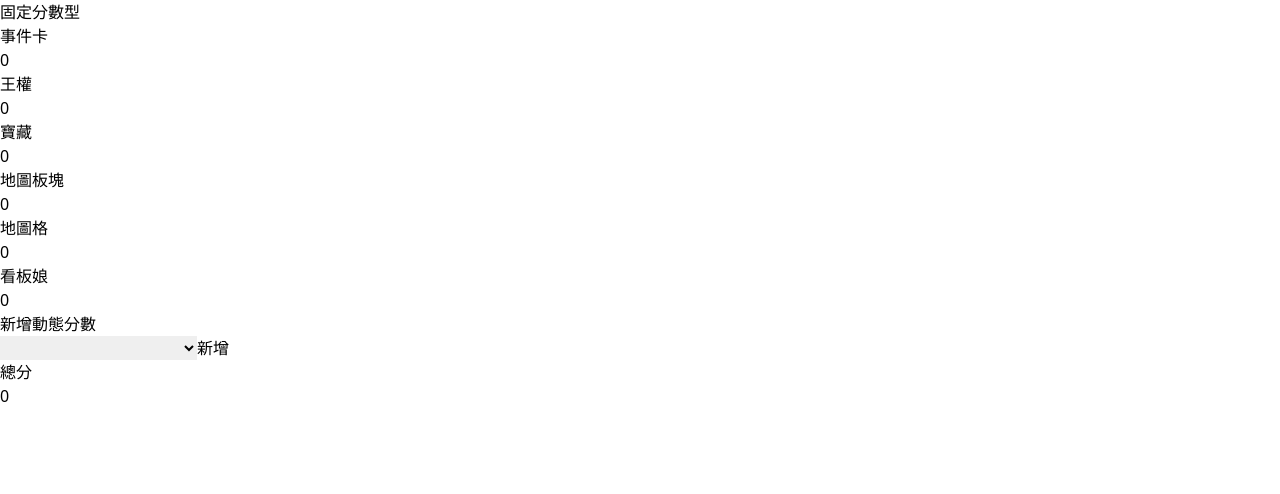
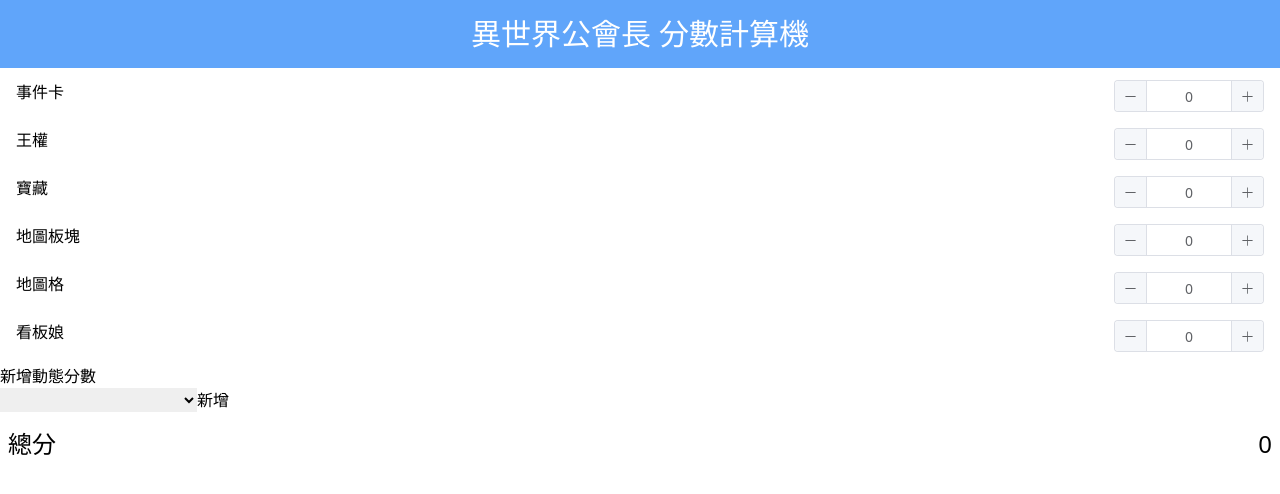
Before and after one commit to drsmile1001/isekai-guild-masters-calculator-web, a Vue app: page / in a window 1280 px wide. Shown: the top 494 px of the page. Built offline with nearby package versions, Linux system fonts and the light colour scheme.

Commit message:
feat: 標題、固定分數 UI 排版

```diff
--- a/components.d.ts
+++ b/components.d.ts
@@ -8,5 +8,6 @@ export {}
 declare module '@vue/runtime-core' {
   export interface GlobalComponents {
     ElButton: typeof import('element-plus/es')['ElButton']
+    ElInputNumber: typeof import('element-plus/es')['ElInputNumber']
   }
 }
--- a/src/App.vue
+++ b/src/App.vue
@@ -1,9 +1,11 @@
 <template>
-  <h1>固定分數型</h1>
+  <h1 class="text-center py-4 mb-2 text-3xl bg-blue-400 text-white">
+    異世界公會長 分數計算機
+  </h1>
   <div v-for="scoring in scoringStore.scorings">
-    <div>{{ scoring.title }}</div>
-    <div v-if="scoring instanceof FixScoring">
-      <input type="number" v-model="scoring.score" />
+    <div v-if="scoring instanceof FixScoring" class="flex justify-between mb-2">
+      <h2 class="px-4 py-1">{{ scoring.title }}</h2>
+      <div class="px-4 py-1"><ElInputNumber v-model="scoring.score" /></div>
     </div>
     <div v-if="scoring instanceof IndexPlusScoring">
       <span>{{ scoring.indexType }}</span>
@@ -12,15 +14,17 @@
       <button @click="scoringStore.removeScoring(scoring)">刪除</button>
     </div>
   </div>
-  <h1>新增動態分數</h1>
+  <h2>新增動態分數</h2>
   <select v-model="selectedScoringCard">
     <option v-for="scoringCard in scoringCards" :value="scoringCard.id">
       {{ scoringCard.id }} {{ scoringCard.title }}
     </option>
   </select>
   <button @click="scoringStore.addScoring(selectedScoringCard)">新增</button>
-  <h1>總分</h1>
-  {{ scoringStore.totalScore }}
+  <div class="flex justify-between">
+    <h1 class="px-2 py-4 text-2xl">總分</h1>
+    <span class="px-2 py-4 text-2xl">{{ scoringStore.totalScore }}</span>
+  </div>
 </template>
 
 <script setup lang="ts">
--- a/src/Scoring.ts
+++ b/src/Scoring.ts
@@ -50,7 +50,9 @@ export interface ScoreBase {
 export class FixScoring implements ScoreBase {
   id: string
   score = 0
-  scoring = () => this.score
+  scoring() {
+    return this.score
+  }
   constructor(public title: string) {
     this.id = title
   }
```
